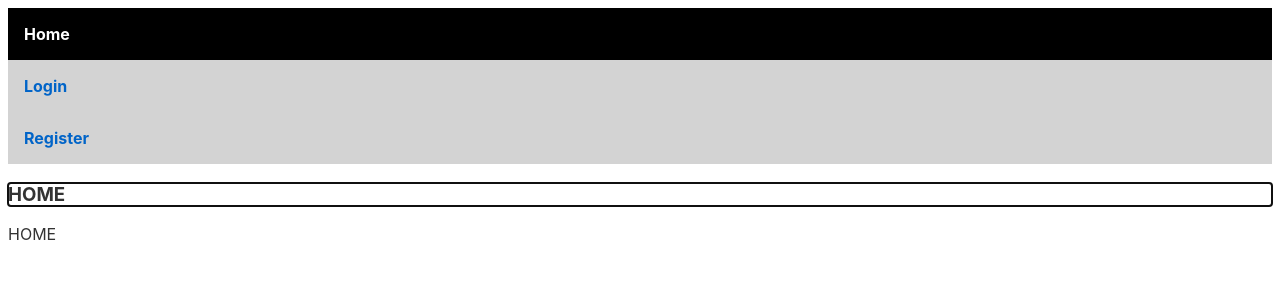
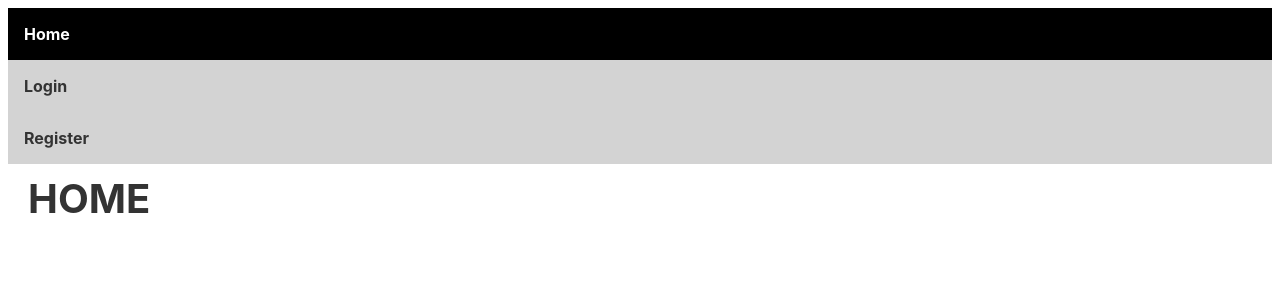
Before and after one commit to tmsl9/APIGOLANGMAP_frontend, a Svelte app: page / in a window 1280 px wide. Shown: the top 300 px of the page. Built offline with nearby package versions, Linux system fonts and the light colour scheme.

Commit message:
Nav structure done
TODO:
- auth after login: get token and change nav layouts to followers, location and logout.

```diff
--- a/src/App.svelte
+++ b/src/App.svelte
@@ -1,5 +1,36 @@
 <script>
-    import Navbar from './components/Navbar.svelte'
+    import './css/nav.css'
+    import { navOptions } from  './Nav.svelte';
+    let selected = navOptions[0];	// keep track of the selected 'page' object (default to the about component since we must have local db connection established first)
+    let intSelected = 0;	// selected page index
+    let loginID = 0;
+
+    // change the selected component (the event.originalTarget.id is not accessible in Chrome so switched to event.srcElement.id)
+    function changeComponent (event) {
+        selected = navOptions[event.target.id];
+        intSelected = event.target.id;
+    }
+
+    navOptions.forEach((element, index) => { if (element.page === "Login") { loginID = index }})
 </script>
 
-<Navbar />
+<main class="container">
+    <div class="row flex flex-center">
+        <div class="col-4 offset-4 mt-5">
+            <!--app navigation -->
+            <div class="row">
+                {#each navOptions as option, i}
+                    <div class="col tab-heading {intSelected == i ? 'tab-active' : ''}"
+                         on:click={changeComponent} id={i}>
+                        {option.page}
+                    </div>
+                {/each}
+            </div>
+            <!-- content wrapper -->
+            <!-- this is where our main content is placed -->
+            <svelte:component this={selected.component} on:register_success={() => {
+                        document.getElementById(loginID).click()
+                    }}/>
+        </div>
+    </div>
+</main>
--- /dev/null
+++ b/src/Nav.svelte
@@ -0,0 +1,13 @@
+<script context="module">
+	// main navigation for the application
+	import Home from './components/Home.svelte';
+	import Login from './components/Login.svelte';
+	import Register from './components/Register.svelte';
+
+	// these are our 'pages' to navigate through (in order for this export to work the script tag MUST include context="module")
+	export const navOptions = [
+		{ page: 'Home',     component: Home },
+		{ page: 'Login',    component: Login },
+		{ page: 'Register', component: Register },
+	];
+</script>
--- /dev/null
+++ b/src/components/Home.svelte
@@ -0,0 +1 @@
+<h1>HOME</h1>
--- a/src/components/Login.svelte
+++ b/src/components/Login.svelte
@@ -1,6 +1,6 @@
 <script>
 	import '../css/auth.css'
-	import { url, auth } from '../routes/Routes.svelte'
+	import { url, auth } from '../Routes.svelte'
 
 	let username = ""
 	let password = ""
--- a/src/components/Navbar.svelte
+++ /dev/null
@@ -1,68 +0,0 @@
-<script>
-	import { Router, Route, Link } from "svelte-navigator";
-	import Login from "./Login.svelte";
-	import Register from "./Register.svelte";
-	import { auth } from "../routes/Routes.svelte";
-
-	let currentTab = "Home"
-
-	let homeTab = () => {currentTab = "Home"}
-	let loginTab = () => {currentTab = "Login"}
-	let registerTab = () => {currentTab = "Register"}
-</script>
-
-<Router>
-	<main class="container">
-	<header>
-		<div class="row flex flex-center">
-			<div class="col-4 offset-4 mt-5">
-				<nav>
-					<div class="row link">
-						<Link to="/" color="white" on:click={homeTab}>
-							<div class="col tab-heading {currentTab === 'Home' ? 'tab-active': ''}">
-								Home
-							</div>
-						</Link>
-						<Link to={auth.login} color="white" on:click={loginTab}>
-							<div class="col tab-heading {currentTab === 'Login' ? 'tab-active': ''}">
-								Login
-							</div>
-						</Link>
-						<Link to={auth.register} color="white" on:click={registerTab}>
-							<div class="col tab-heading {currentTab === 'Register' ? 'tab-active': ''}">
-								Register
-							</div>
-						</Link>
-					</div>
-				</nav>
-			</div>
-		</div>
-	</header>
-	</main>
-	<Route>
-		<h3>HOME</h3>
-		<p>HOME</p>
-	</Route>
-	<Route path="/">
-		<h3>HOME</h3>
-		<p>HOME</p>
-	</Route>
-	<Route path={auth.login} component={Login} on:register_success={loginTab} />
-	<Route path={auth.register} component={Register} />
-</Router>
-
-<style>
-	.tab-heading {
-		font-weight: bold;
-		padding: 1rem;
-		background-color: lightgray;
-	}
-
-	.tab-active {
-		background: black;
-		color: white;
-	}
-	 .link > :global(a) {
-		text-decoration: none;
-	 }
-</style>
--- a/src/components/Register.svelte
+++ b/src/components/Register.svelte
@@ -1,21 +1,19 @@
 <script>
 	import '../css/auth.css'
-    import { url, auth } from '../routes/Routes.svelte'
-	import { createEventDispatcher } from 'svelte';
+	import { createEventDispatcher } from 'svelte'
+    import { url, auth } from '../Routes.svelte'
 
 	const dispatch = createEventDispatcher();
 	let username = ""
 	let password = ""
 	let confirm_password = ""
 	let color_val_pass = ""
-	let loading = false;
 	let message = { success: null, display: "" };
 	let validPw = false;
 	let isLoading = false;
 
 	async function handleRegister() {
 		if (validPw){
-			console.log(url + auth.register)
 			try{
 				const res = await fetch(url + auth.register, {
 					method: "POST",
@@ -29,18 +27,20 @@
 
 				if(json.status == 200){
 					isLoading = false;
+					console.log()
+					message = { success: true, display: json.message };
 					dispatch('register_success');
 				}else {
-					isLoading = true;
+					isLoading = false;
+					message = { success: false, display: json.message };
 				}
 			}catch(error){
 				let errorMsg = error.error_description || error.message;
 				message = { success: false, display: errorMsg };
 			}finally{
-				loading = false;
+				isLoading = false;
 			}
-		}
-		else{
+		} else {
 			message = { success: false, display: "Confirm your password!" };
 		}
 	}
@@ -49,13 +49,10 @@
 		if (confirm_password !== "") {
 			if (password !== confirm_password){
 				color_val_pass = "#b42020"
-
-				console.log("Diferente" + password +" cf "+  confirm_password)
 				validPw = false;
 			}else {
 				color_val_pass = "#31a21f"
 				validPw = true;
-				console.log("Igual" + password +" cf "+  confirm_password )
 			}
 		} else {
 			color_val_pass = ""
@@ -69,29 +66,29 @@
 		<h1 class="header">Eternal Dev Community</h1>
 		<p class="description">Create an account and join the community of developers</p>
 		<div class="form-group">
-			<label for="email">Email address</label>
+			<label for="username">Username</label>
 			<input
-				id='email' class="form-control" type="text" placeholder="Set Your Username"
+				id='username' class="form-control" type="text" placeholder="Set Your Username"
 				bind:value={username}
 			/>
 		</div>
 		<div class="form-group">
 			<label for="password">Password</label>
 			<input
-				id='password' class="form-control"   placeholder="Set Your Password"
-				bind:value={password}  on:input="{validate_password}" style="background-color:{color_val_pass}"
+				id='password' class="form-control" type="password" placeholder="Set Your Password"
+				bind:value={password} on:input="{validate_password}" style="background-color:{color_val_pass}"
 			/>
 		</div>
 		<div class="form-group">
 			<label for="confirmpassword">Confirm Password</label>
 			<input
-				id='confirmpassword' class="form-control"    placeholder="Confirm Your Password"
+				id='confirmpassword' class="form-control" type="password" placeholder="Confirm Your Password"
 				bind:value={confirm_password} on:input="{validate_password}" style="background-color:{color_val_pass}"
 			/>
 		</div>
 
 		<button type="submit">
-			{#if isLoading}Logging in...{:else}Log in 🔒{/if}
+			{#if isLoading}Registering...{:else}Register{/if}
 		</button>
 
 		{#if message.success != null}
--- /dev/null
+++ b/src/css/nav.css
@@ -0,0 +1,10 @@
+.tab-heading {
+    font-weight: bold;
+    padding: 1rem;
+    background-color: lightgray;
+}
+
+.tab-active {
+    background: black;
+    color: white;
+}
```
Also changed, not shown: src/Routes.svelte (renamed from src/routes/routes.svelte).
